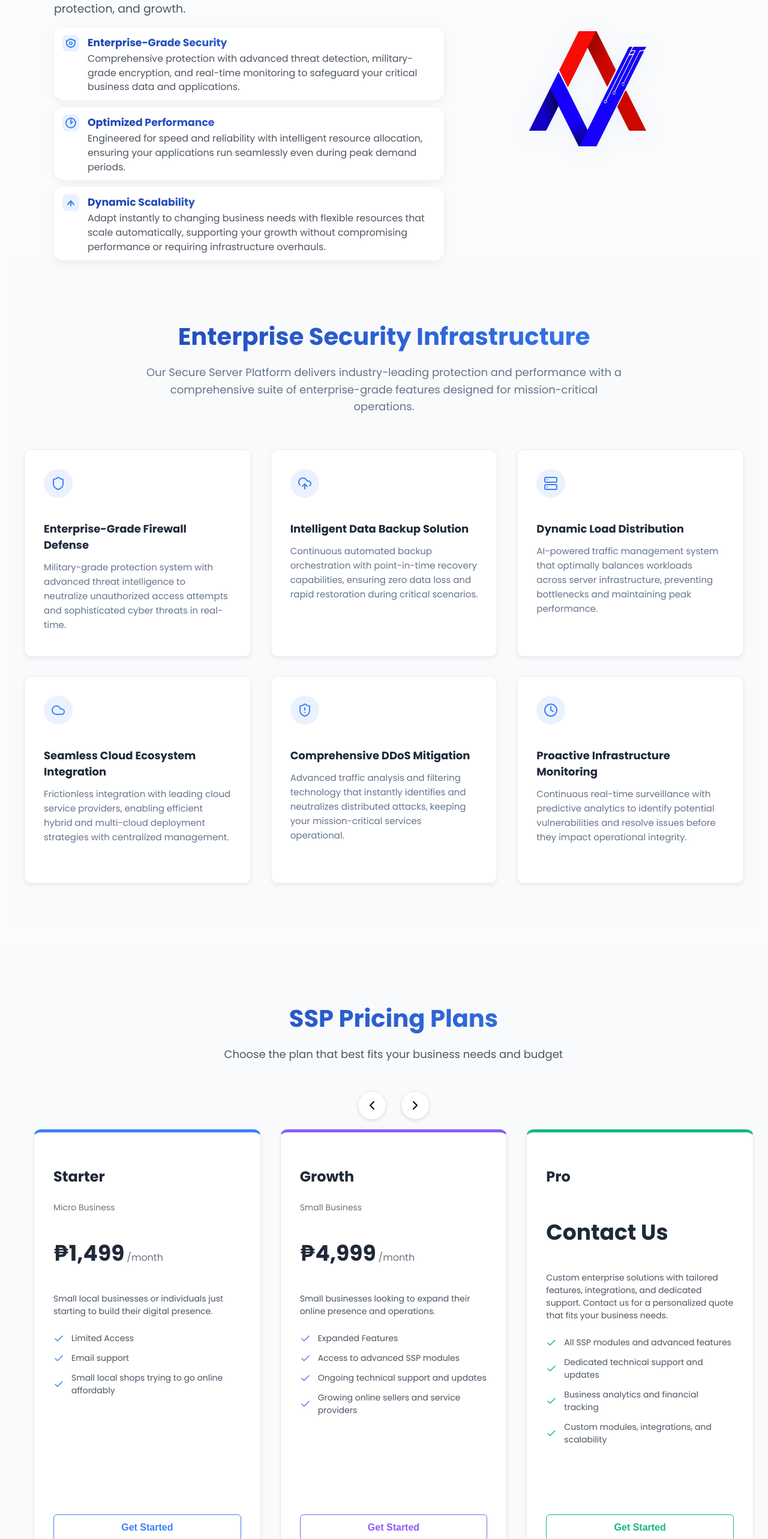
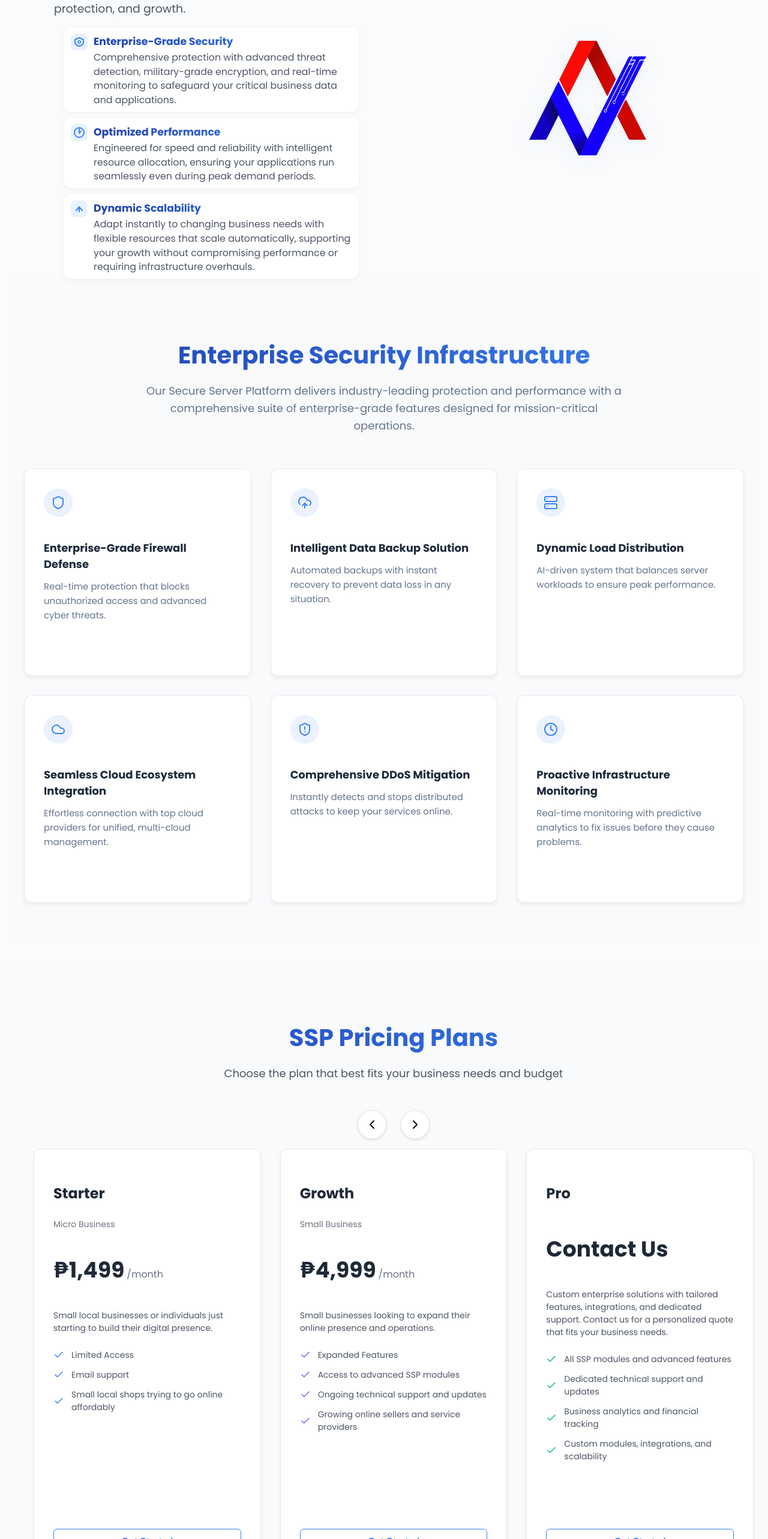
Before and after one commit to codeyatoh/Axztech-IT-Solution-FINAL-WEBSITE, a React (Vite) app: page /products in a window 1280 px wide. Shown: the part 234-2800 px from the top of the page at 60% size. Built offline with nearby package versions, Linux system fonts and the light colour scheme.

Commit message:
commit this

```diff
--- a/src/pages/home/hero/hero.jsx
+++ b/src/pages/home/hero/hero.jsx
@@ -1,6 +1,7 @@
 import React, { useState, useEffect } from 'react';
 import styles from './Hero.module.css';
 import Button from '../../../common/button/button';
+import { NavLink } from 'react-router-dom';
 const taglines = [
   [
     'Empowering businesses with cutting-edge technology',
@@ -82,8 +83,12 @@ const Hero = () => {
       <p>{displayed[1]}<span className={`${styles.cursor} ${line === 1 ? styles.blink : ''}`}>{line === 1 ? '|' : ''}</span></p>
     </div>
         <div className={styles.buttonGroup}>
-          <Button primary>Explore our products</Button>
-          <Button secondary>Contact us</Button>
+          <NavLink to="/products" style={{ textDecoration: 'none' }}>
+            <Button primary>Explore our products</Button>
+          </NavLink>
+          <NavLink to="/contact" style={{ textDecoration: 'none' }}>
+            <Button secondary>Contact us</Button>
+          </NavLink>
         </div>
             </div>
           </div>
--- a/src/pages/products/KeyFeatureCards/KeyFeatureCards.jsx
+++ b/src/pages/products/KeyFeatureCards/KeyFeatureCards.jsx
@@ -37,37 +37,37 @@ const FeaturesSection = () => {
       id: 1,
       icon: <Shield className={styles.featureIcon} />,
       title: 'Enterprise-Grade Firewall Defense',
-      description: 'Military-grade protection system with advanced threat intelligence to neutralize unauthorized access attempts and sophisticated cyber threats in real-time.'
+      description: 'Real-time protection that blocks unauthorized access and advanced cyber threats.'
     },
     {
       id: 2,
       icon: <CloudUpload className={styles.featureIcon} />,
       title: 'Intelligent Data Backup Solution',
-      description: 'Continuous automated backup orchestration with point-in-time recovery capabilities, ensuring zero data loss and rapid restoration during critical scenarios.'
+      description: 'Automated backups with instant recovery to prevent data loss in any situation.'
     },
     {
       id: 3,
       icon: <Server className={styles.featureIcon} />,
       title: 'Dynamic Load Distribution',
-      description: 'AI-powered traffic management system that optimally balances workloads across server infrastructure, preventing bottlenecks and maintaining peak performance.'
+      description: 'AI-driven system that balances server workloads to ensure peak performance.'
     },
     {
       id: 4,
       icon: <Cloud className={styles.featureIcon} />,
       title: 'Seamless Cloud Ecosystem Integration',
-      description: 'Frictionless integration with leading cloud service providers, enabling efficient hybrid and multi-cloud deployment strategies with centralized management.'
+      description: 'Effortless connection with top cloud providers for unified, multi-cloud management.'
     },
     {
       id: 5,
       icon: <ShieldAlert className={styles.featureIcon} />,
       title: 'Comprehensive DDoS Mitigation',
-      description: 'Advanced traffic analysis and filtering technology that instantly identifies and neutralizes distributed attacks, keeping your mission-critical services operational.'
+      description: 'Instantly detects and stops distributed attacks to keep your services online.'
     },
     {
       id: 6,
       icon: <Clock className={styles.featureIcon} />,
       title: 'Proactive Infrastructure Monitoring',
-      description: 'Continuous real-time surveillance with predictive analytics to identify potential vulnerabilities and resolve issues before they impact operational integrity.'
+      description: 'Real-time monitoring with predictive analytics to fix issues before they cause problems.'
     }
   ];
 
--- a/src/pages/products/PricingButton/PricingButton.module.css
+++ b/src/pages/products/PricingButton/PricingButton.module.css
@@ -11,55 +11,25 @@
   }
   .standardButton {
     background-color: white;
-    color: #4b5563;
-    border: 1px solid #d1d5db;
+    color: #3b82f6;
+    border: 1px solid #3b82f6;
   }
   .standardButton:hover {
-    background-color: #f9fafb;
+    background-color: #3b82f6;
+    color: #fff;
+    border: 1px solid #3b82f6;
   }
   .popularButton {
     color: white;
-    box-shadow: 0 4px 6px rgba(99, 102, 241, 0.25);
+    background-color: #3b82f6;
+    box-shadow: 0 4px 6px rgba(59, 130, 246, 0.25);
   }
-  .blue {
-    border-color: #3b82f6;
-    color: #3b82f6;
-  }
-  .blue.popularButton {
-    background-color: #3b82f6;
-    color: white;
-  }
-  .blue.standardButton:hover {
-    background-color: rgba(59, 130, 246, 0.05);
-  }
-  .purple {
-    border-color: #8b5cf6;
-    color: #8b5cf6;
-  }
-  .purple.popularButton {
-    background-color: #8b5cf6;
-    color: white;
-  }
-  .purple.standardButton:hover {
-    background-color: rgba(139, 92, 246, 0.05);
-  }
-  .green {
-    border-color: #10b981;
-    color: #10b981;
-  }
-  .green.popularButton {
-    background-color: #10b981;
-    color: white;
-  }
-  .green.standardButton:hover {
-    background-color: rgba(16, 185, 129, 0.05);
+  .popularButton:hover {
+    transform: translateY(-2px);
+    box-shadow: 0 6px 12px rgba(59, 130, 246, 0.3);
   }
   .button:focus {
     outline: none;
     ring: 2px;
     ring-offset: 2px;
   }
-  .popularButton:hover {
-    transform: translateY(-2px);
-    box-shadow: 0 6px 12px rgba(99, 102, 241, 0.3);
-  }
--- a/src/pages/products/PricingCard/PricingCard.module.css
+++ b/src/pages/products/PricingCard/PricingCard.module.css
@@ -10,23 +10,18 @@
     display: flex;
     flex-direction: column;
     border: 1px solid #e5e7eb;
-    border-top-width: 5px;
   }
   .card:hover {
     transform: translateY(-5px);
     box-shadow: 0 10px 25px rgba(0, 0, 0, 0.1);
   }
   .blue {
-    border-top-color: #3b82f6;
   }
   .purple {
-    border-top-color: #8b5cf6;
   }
   .green {
-    border-top-color: #10b981;
   }
   .orange {
-    border-top-color: #f59e0b;
   }
   .cardHeader {
     margin-bottom: 1.5rem;
--- a/src/pages/products/products.module.css
+++ b/src/pages/products/products.module.css
@@ -51,19 +51,26 @@
 .featureCardsSection {
   display: flex;
   flex-direction: column;
-  gap: 12px;
-  max-width: 650px;
+  gap: 10px;
+  max-width: 500px; /* reduce max width for smaller cards */
+  padding-left: 16px; /* add horizontal padding */
+  padding-right: 16px;
+  width: 100%;
+  box-sizing: border-box;
 }
 .featureCard {
   background: #fff;
-  border-radius: 16px;
-  box-shadow: 0 4px 16px rgba(0,0,0,0.06);
-  padding: 12px 14px 10px 14px;
+  border-radius: 14px; /* slightly smaller radius */
+  box-shadow: 0 2px 8px rgba(0,0,0,0.05);
+  padding: 10px 12px 8px 12px; /* reduce padding */
   display: flex;
   align-items: flex-start;
-  gap: 14px;
+  gap: 10px; /* reduce gap */
   opacity: 1;
   transform: none;
+  min-width: 0;
+  width: 100%;
+  max-width: 100%;
   /* animation handled inline for staggered effect */
 }
 .featureIcon {
@@ -144,6 +151,16 @@
     font-size: clamp(0.9rem, 4vw, 1rem);
     line-height: 1.35;
   }
+  .featureCardsSection {
+    max-width: 98vw;
+    padding-left: 8px;
+    padding-right: 8px;
+  }
+  .featureCard {
+    padding: 8px 6px 6px 6px;
+    border-radius: 10px;
+    gap: 8px;
+  }
 }
 @media (max-width: 600px) {
   .productsPageBg {
@@ -159,13 +176,14 @@
     padding: 0 2vw;
   }
   .featureCardsSection {
-    max-width: 98vw;
-    gap: 8px;
+    max-width: 100vw;
+    padding-left: 4px;
+    padding-right: 4px;
   }
   .featureCard {
-    padding: 10px 6px 8px 6px;
-    border-radius: 12px;
-    gap: 10px;
+    padding: 6px 2px 4px 2px;
+    border-radius: 8px;
+    gap: 6px;
   }
   .productsLogo {
     width: clamp(80px, 40vw, 120px);
```
